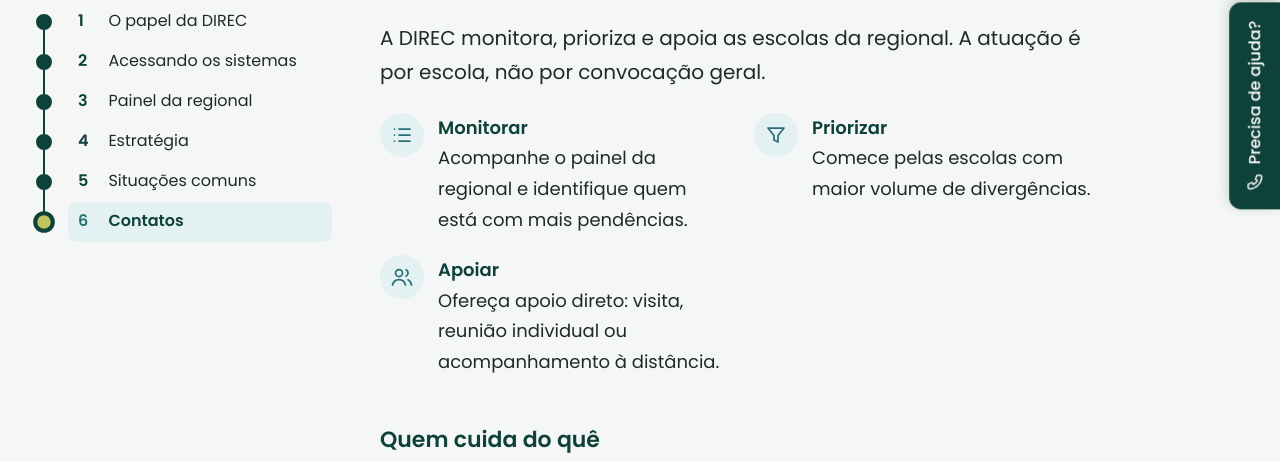
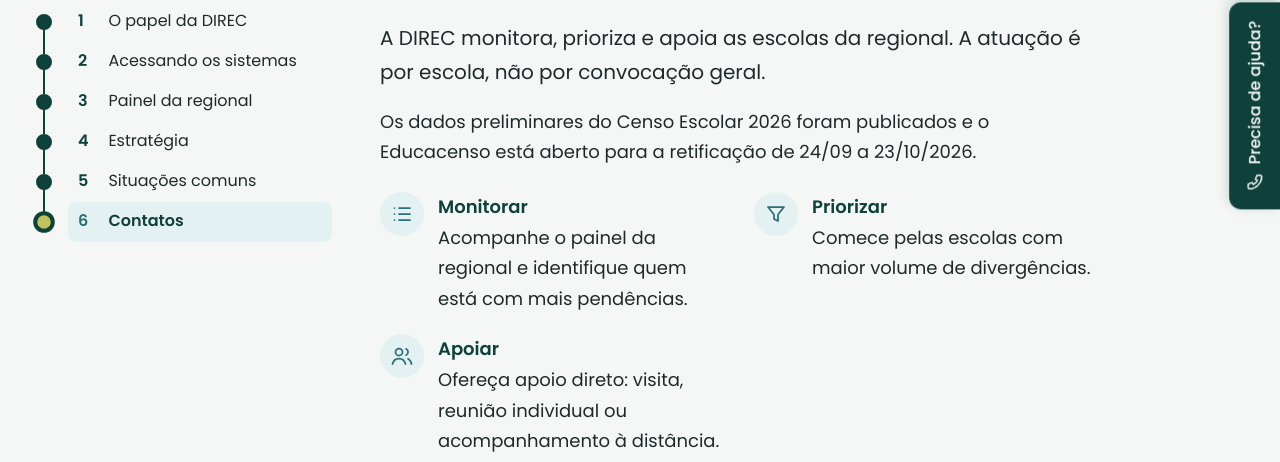
Before and after one commit to gpd-seec-rn/guias, a plain HTML site: page censo-escolar/direcs.html in a window 1280 px wide. Shown: the part 294-756 px from the top of the page. Drawn offline with Linux system fonts and the light colour scheme.

Commit message:
Publica guias (fonte 75eee7f)

```diff
--- a/censo-escolar/direcs.html
+++ b/censo-escolar/direcs.html
@@ -483,6 +483,7 @@ dialog.ampliar p{color:#fff;font-size:15px;margin:10px 0 0;text-align:center}
 <section class="secao" id="papel" aria-labelledby="t-papel">
   <div class="secao-cabeca"><span class="secao-num" aria-hidden="true">1</span><h2 id="t-papel">O papel da DIREC na retificação</h2></div>
   <p class="lead">A DIREC monitora, prioriza e apoia as escolas da regional. A atuação é por escola, não por convocação geral.</p>
+  <p>Os dados preliminares do Censo Escolar 2026 foram publicados e o Educacenso está aberto para a retificação de 24/09 a 23/10/2026.</p>
   <ul class="itens">
     <li><span class="marca"><svg class="icone"><use href="#i-lista"/></svg></span><div><strong>Monitorar</strong>Acompanhe o painel da regional e identifique quem está com mais pendências.</div></li>
     <li><span class="marca"><svg class="icone"><use href="#i-filtro"/></svg></span><div><strong>Priorizar</strong>Comece pelas escolas com maior volume de divergências.</div></li>
```
